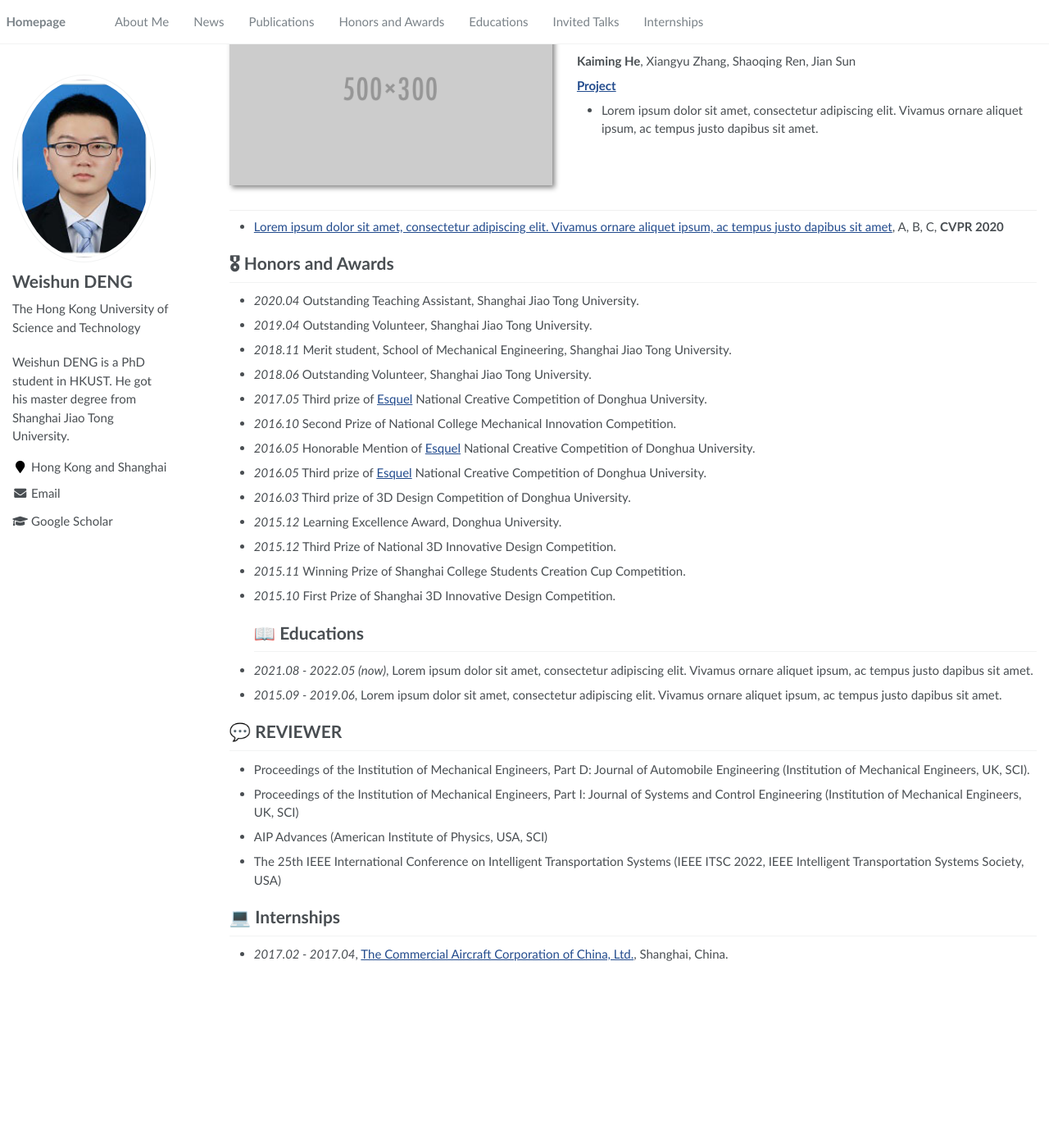
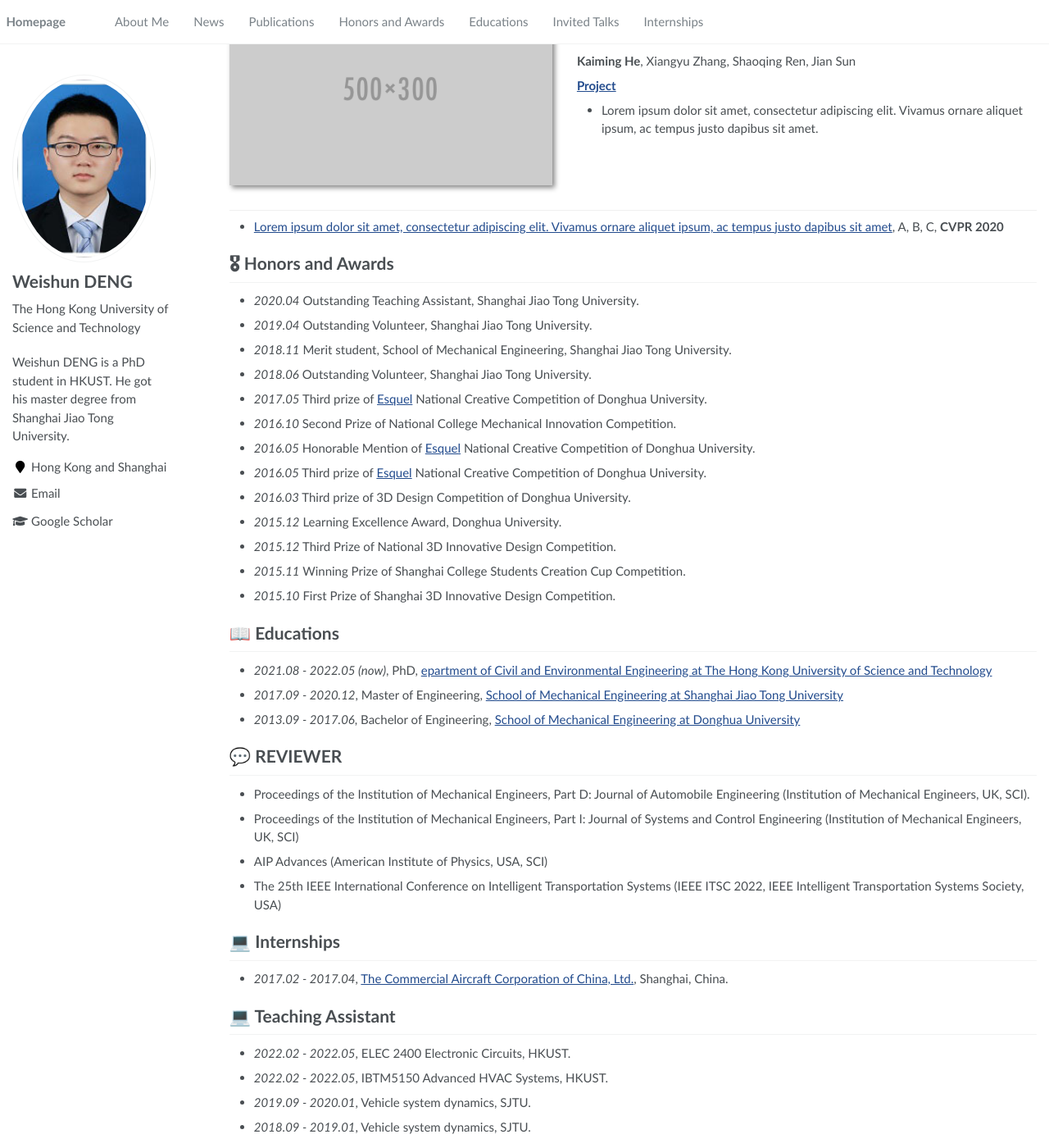
Before and after one commit to RayeRen/acad-homepage.github.io, a Jekyll site: the page built from _pages/about.md, in a window 1280 px wide and 1400 px high, scrolled down 426 px. Shown: the whole window at 82% size. Built offline with Jekyll 4.4.1, drawn with Linux system fonts in a browser that asks for light colours; before the commit the page ends 1616 px from its top, so only the background shows below that.

Commit message:
personnal website

```diff
--- a/_pages/about.md
+++ b/_pages/about.md
@@ -26,7 +26,6 @@ My research interest includes building control and autonomous vehicles. I have p
 - *2021.08*: &nbsp;🎉🎉 I joined The Hong Kong University of Science and Technology as a PhD student.
 
 - *2020.12*: &nbsp;🎉🎉 I received my master degree at Shanghai Jiao Tong University. I'm very grateful to my dear teachers and friends.
-
 
 
 # 📝 Publications
@@ -59,9 +58,11 @@ My research interest includes building control and autonomous vehicles. I have p
 - *2015.12* Third Prize of National 3D Innovative Design Competition.
 - *2015.11* Winning Prize of Shanghai College Students Creation Cup Competition.
 - *2015.10* First Prize of Shanghai 3D Innovative Design Competition.
+
 # 📖 Educations
-- *2021.08 - 2022.05 (now)*, Lorem ipsum dolor sit amet, consectetur adipiscing elit. Vivamus ornare aliquet ipsum, ac tempus justo dapibus sit amet.
-- *2015.09 - 2019.06*, Lorem ipsum dolor sit amet, consectetur adipiscing elit. Vivamus ornare aliquet ipsum, ac tempus justo dapibus sit amet.
+- *2021.08 - 2022.05 (now)*, PhD, [epartment of Civil and Environmental Engineering at The Hong Kong University of Science and Technology](https://www.ce.ust.hk//)
+- *2017.09 - 2020.12*, Master of Engineering, [School of Mechanical Engineering at Shanghai Jiao Tong University](https://me.sjtu.edu.cn//)
+- *2013.09 - 2017.06*, Bachelor of Engineering, [School of Mechanical Engineering at Donghua University](https://meccol.dhu.edu.cn//)
 
 # 💬 REVIEWER
 - Proceedings of the Institution of Mechanical Engineers, Part D: Journal of Automobile Engineering (Institution of Mechanical Engineers, UK, SCI).
@@ -71,3 +72,9 @@ My research interest includes building control and autonomous vehicles. I have p
 
 # 💻 Internships
 - *2017.02 - 2017.04*, [The Commercial Aircraft Corporation of China, Ltd.](http://www.comac.cc//), Shanghai, China.
+
+# 💻 Teaching Assistant
+- *2022.02 - 2022.05*, ELEC 2400 Electronic Circuits, HKUST.
+- *2022.02 - 2022.05*, IBTM5150 Advanced HVAC Systems, HKUST.
+- *2019.09 - 2020.01*, Vehicle system dynamics, SJTU.
+- *2018.09 - 2019.01*, Vehicle system dynamics, SJTU.
```
